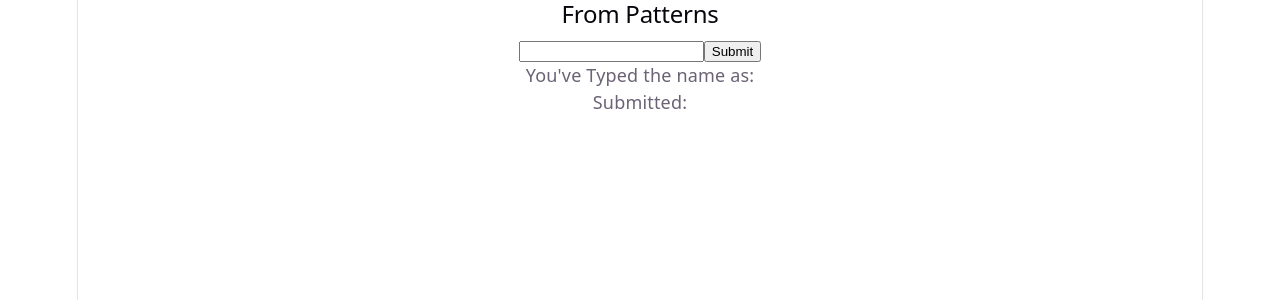
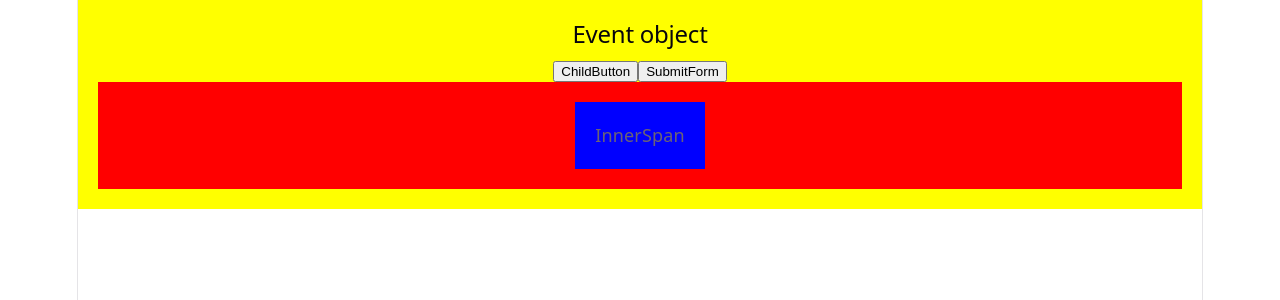
Before and after one commit to varshithym/MERN_Stu_FebMay26Mys, a React (Vite) app in the folder W10/D3/my-event-app/: page / in a window 1280 px wide. Shown: the top 300 px of the page. Built offline with nearby package versions, Linux system fonts and the light colour scheme.

Commit message:
Stop event propagation

```diff
--- a/W10/D3/my-event-app/src/App.jsx
+++ b/W10/D3/my-event-app/src/App.jsx
@@ -6,6 +6,8 @@
 import { PassingArguments } from './components/p3'
 import { UseCallBackEvents } from './components/p5'
 import { FormsPatterns } from './components/p7'
+import { KeyboardEvent } from './components/p8'
+import { EventObj } from './components/p9'
 
 function App() {
   const [count, setCount] = useState(0)
@@ -16,7 +18,9 @@
     {/* <EventObject/> */}
     {/* <PassingArguments/> */}
     {/* <UseCallBackEvents/> */}
-    <FormsPatterns/>
+    {/* <FormsPatterns/> */}
+    {/* <KeyboardEvent/> */}
+    <EventObj/>
     </>
   )
 }
--- /dev/null
+++ b/W10/D3/my-event-app/src/components/p9.jsx
@@ -0,0 +1,34 @@
+//
+export function EventObj() {
+    const handleParentClick=(event)=>{
+        alert(` Parent clicked target:
+            ${event.target.tagName}
+            currentTarget: ${event.currentTarget.tagName}`);
+    };
+    const handleChildClick=(event)=>{
+        event.stopPropagation();
+        alert(` Child clicked (propogation stopped)
+            target: ${event.target.tagName}
+            currentTarget: ${event.currentTarget.tagName}`);
+    };
+   //form submit handler
+    const handleSubmit=(event)=>{
+        event.preventDefault();
+        alert("Form submitted safely by preventing default refresh");
+    };
+
+    const handleBoxClick=(event)=>{
+        alert(`Box clicked  target: ${event.target.tagName} currentTarget: ${event.currentTarget.tagName}`)
+            }
+    return(
+        <section onClick={handleParentClick} style={{padding:'20px', backgroundColor:'yellow'}}>
+            <h2>Event object</h2>
+            <button onClick={handleChildClick}>ChildButton</button>
+             <button onClick={handleSubmit}>SubmitForm</button>
+             <div onClick={handleBoxClick}
+             style={{padding:'20px',backgroundColor:'red'}}>
+               <span style={{padding:'20px',backgroundColor:'blue',display:'inline-block'}}>InnerSpan</span>
+             </div>
+        </section>
+    )
+}
```
